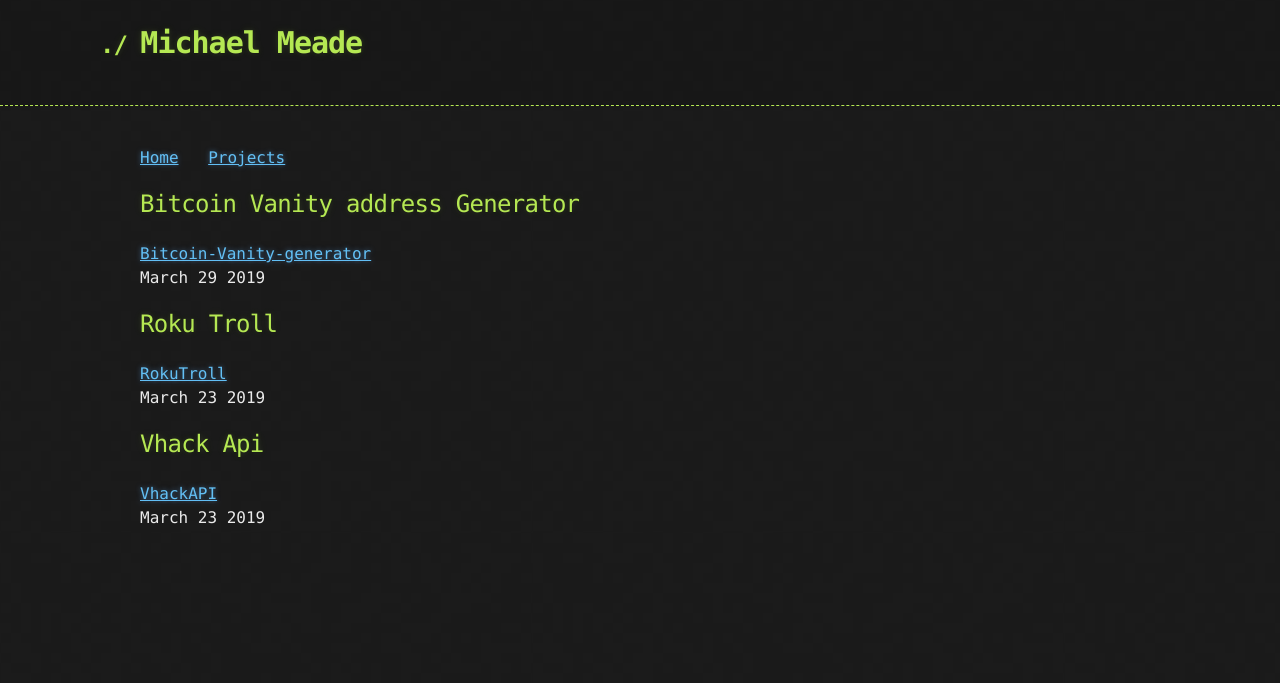
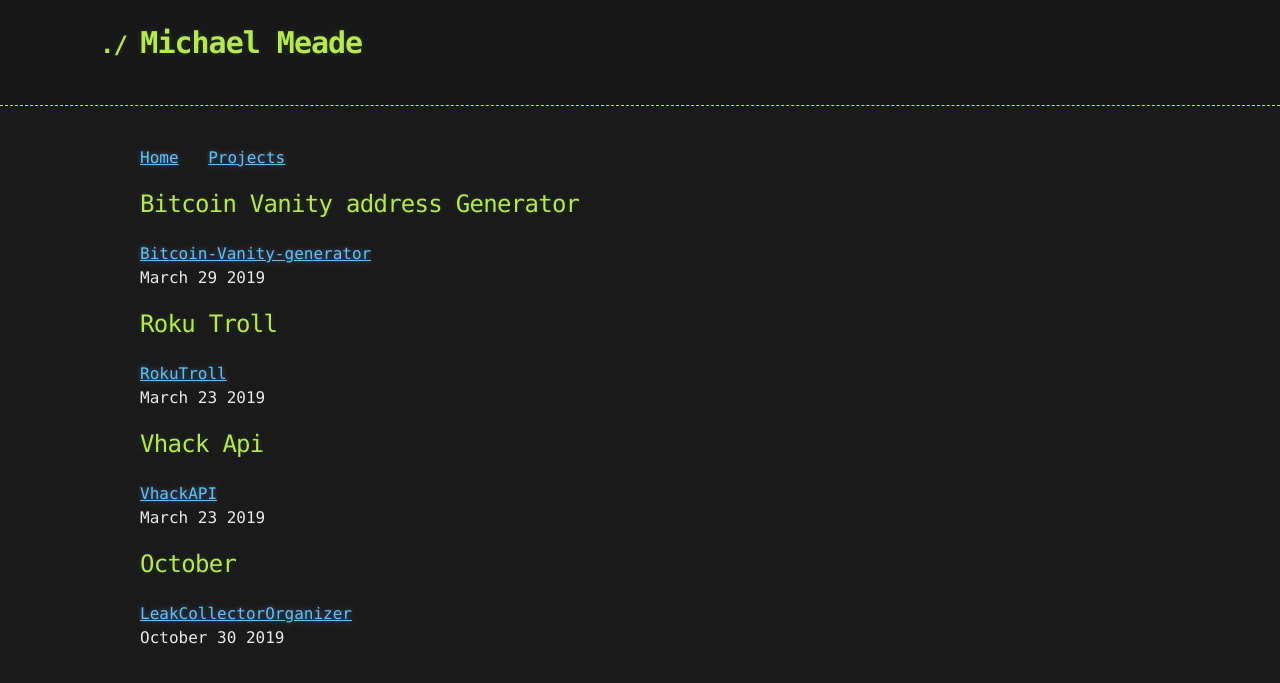
Before and after one commit to Michael-Meade/MinerFind, a Jekyll site: the page built from Projects.md, in a window 1280 px wide. Shown: the top 683 px of the page. Built offline with Jekyll 4.4.1, drawn with Linux system fonts in a browser that asks for light colours; our own code applies the rules of GitHub Pages for plain Markdown files; the repository's description, which GitHub fills in, is left out.

Commit message:
Update Projects.md

```diff
--- a/Projects.md
+++ b/Projects.md
@@ -9,3 +9,7 @@ March 23 2019<br>
 ## Vhack Api
 [VhackAPI](./Projects/VhackApi.md)<br>
 March 23 2019<br>
+
+## October
+[LeakCollectorOrganizer](.https://github.com/Michael-Meade/LeakCollection-organizer)<br>
+October 30 2019<br>
```
